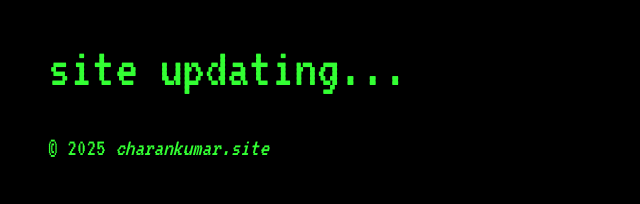
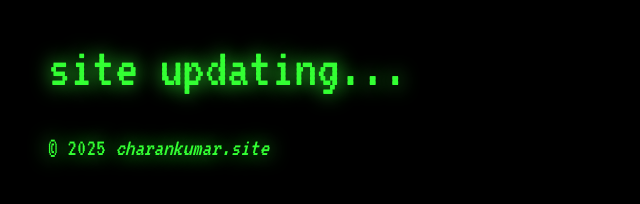
Before and after one commit to itscharan010/Maintenace-page, a plain HTML site: page index.html in a window 1280 px wide. Shown: the whole page, without its empty margins (0-640 px from the left). Drawn offline with Linux system fonts and the light colour scheme.

Commit message:
glow style added

```diff
--- a/css/style.css
+++ b/css/style.css
@@ -1,6 +1,7 @@
 body{
     background-color: #000000;
     font-family: "VT323", serif;
+    text-shadow: #33FF33 0px 0px 20px;
 }
 .content {
     font-style: normal;
```
